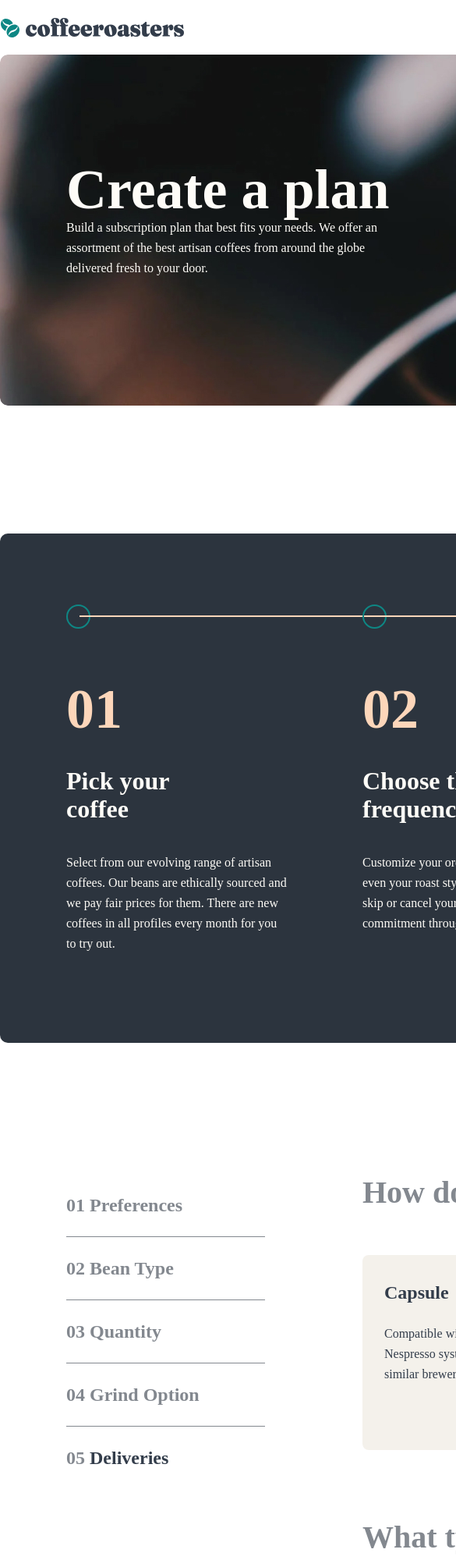
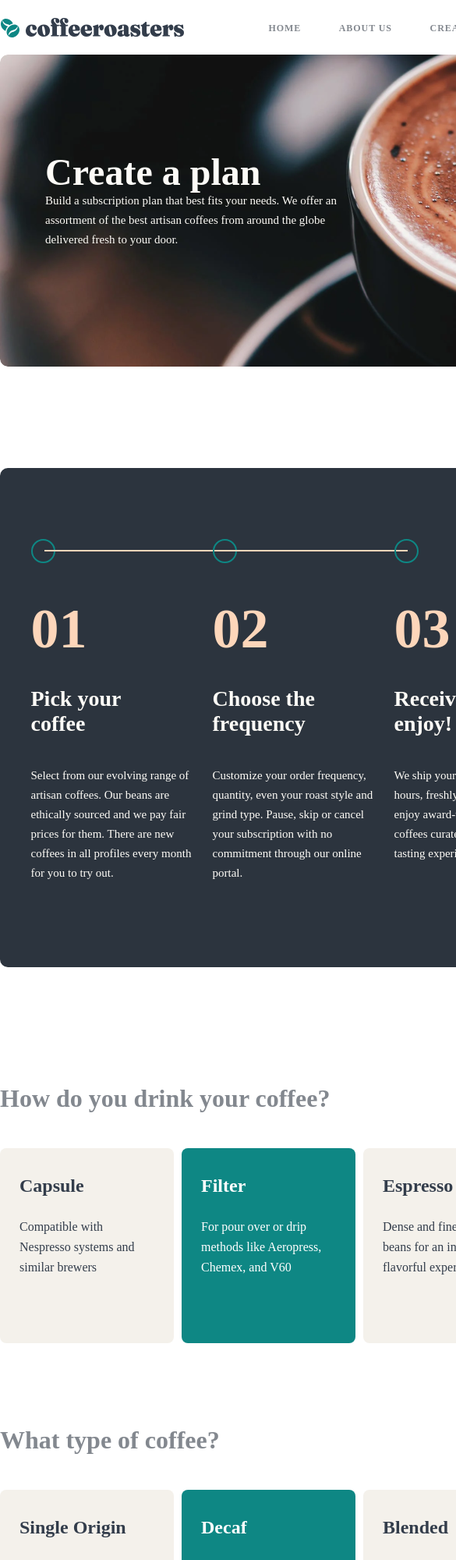
Before and after one commit to laziza-xolbutayeva/cofeeroasters, a plain HTML site: page subscribe.html in a window 390 px wide. Shown: the top 2000 px of the page at 78% size, 585 px wide, since content can reach past the window. Drawn offline with Linux system fonts and the light colour scheme.

Commit message:
version2

```diff
--- a/style/subscribe style.css
+++ b/style/subscribe style.css
@@ -256,7 +256,7 @@ header {
     width: 217px;
     height: 56px;
     border-radius: 6px;
-    background: #66d2cf;
+    background: #0E8784;
     padding: 15px 35px;
     color: #fff;
     border: none;
@@ -312,3 +312,154 @@ header {
     height: 24px;
     margin: 0 10px;
 }
+
+
+@media only screen and (max-width: 768px){
+    .container{
+        width: 689px;
+        margin: 0 auto;
+    }
+    .nav_ul{
+        width: 50%;
+    }
+
+    .section{
+        width: 689px;
+        height: 400px;
+        background-image: url("../images/subscribe/tablet-img.png");
+    }
+    .widget {
+        position: relative;
+        width: 398px;
+        height: 147px;
+        left: 58px;
+        top: 127px;
+    }
+    .widget_title{
+        font-size: 48px;
+        line-height: 48px;
+    }
+    .widget_text{
+        font-size: 15px;
+        line-height: 25px;
+    }
+    /* page */
+
+    .page{
+        height: 640px;
+        width: 768px;
+        padding: 91px 0px;
+        margin-top: 130px;
+    }
+
+    .page__line{
+        width: 497px;
+        display: flex;
+        justify-content: space-between;
+    }
+    .page__line-circle:nth-child(1)::after ,.page__line-circle:nth-child(2)::after{
+        width: 231px;
+    }
+    .page__cards{
+        display: flex;
+        justify-content: space-between;
+        height: 367px;
+        width: 689px;
+        margin: 48px 0;
+    }
+    .page__cards-card{
+        width: 223px;
+    }
+    .page__card-header{
+        font-size: 28px;
+        line-height: 32px;
+    }
+    .page__card-text{
+        width: 223px;
+        height: 150px;
+        font-size: 15px;
+        line-height: 25px;
+    }
+    .drink{
+        display: flex;
+        justify-content: space-between;
+        height: 2515px;
+        width: 689px;
+        margin-top: 144px;
+        padding: 0px;
+    }
+    .drink__list{
+        display: none;
+    }
+    .drink__div{
+        width: 730px;
+        height: 2515px;
+        display: flex;
+        flex-direction: column;
+    }
+    .drink__yourcoffee{
+        width: 689px;
+        height: 338px;
+        margin-bottom: 100px;
+    }
+    .drink__yourcoffee-header{
+        display: flex;
+        justify-content: space-between;
+    }
+    .drink__yourcoffee-title{
+        font-size: 32px;
+    }
+    .drink__yourcoffee-box{
+        height: 250px;
+        margin-top: 40px;
+        display: flex;
+    }
+    .drink__yourcoffee-card{
+        width: 223px;
+        height: 250px;
+        padding: 32px 25px;
+    }
+    .drink__yourcoffee-card2{
+        color: #fff;
+        background-color: #0E8784;
+    }
+    .drink__yourcoffee-card:hover{
+        background-color: #fdd6ba;
+    }
+    .drink__order{
+        width: 689px;
+        padding: 27px 44px;
+    }
+    .drink__btn{
+        display: flex;
+        justify-content: center;
+    }
+
+    .footer{/**/
+        position: relative;
+        top: 144px;
+        height: 342px;
+    }
+    .fot{
+        height: 270px;/**/
+        padding: 54px 215px;/**/
+        display: flex;
+        flex-direction: column;/**/
+        text-align: center;
+    }
+    .fot_logo{
+        position: relative;
+        left: 30px;
+    }
+    .fot_list{
+        display: flex;
+        justify-content: space-between;/**/
+        margin-left: 0px;/**/
+        margin-right: 0px;/**/
+        margin: 33px 0 65px 0;/**/
+    }
+    .fot_links{
+        position: relative;
+        left:70px;/**/
+    }
+}
--- a/subscribe.html
+++ b/subscribe.html
@@ -26,7 +26,8 @@
                 <p class="widget_text">Build a subscription plan that best fits your needs. We offer an assortment of the best artisan coffees from around the globe delivered fresh to your door.</p>
             </div>
         </section>
-        <section class="page container">
+        <section class="page">
+            <div class="container">
                 <div class="page__line">
                     <div class="page__line-circle"></div>
                     <div class="page__line-circle"></div>
@@ -49,6 +50,7 @@
                         <h2 class="page__card-title">03</h2>
                         <h3 class="page__card-header">Receive and<br> enjoy!</h3>
                         <p class="page__card-text">We ship your package within 48 hours, freshly roasted. Sit back and enjoy award-winning world-class coffees curated to provide a distinct tasting experience.</p>
+                    </div>
                 </div>
             </div>
         </section>
@@ -183,7 +185,7 @@
                 <ul class="fot_links">
                     <li class="fot_links_item"><img src="images/facebook.png"></li>
                     <li class="fot_links_item"><img src="images/twitter.png"></li>
-                    <li class="fot_links_item"><img src="iimages/intagram.png"></li>                    </ul>
+                    <li class="fot_links_item"><img src="images/intagram.png"></li>                    </ul>
             </div>
         </div>
     </footer>
```
Lines whose indentation alone changed are shown as unchanged.
